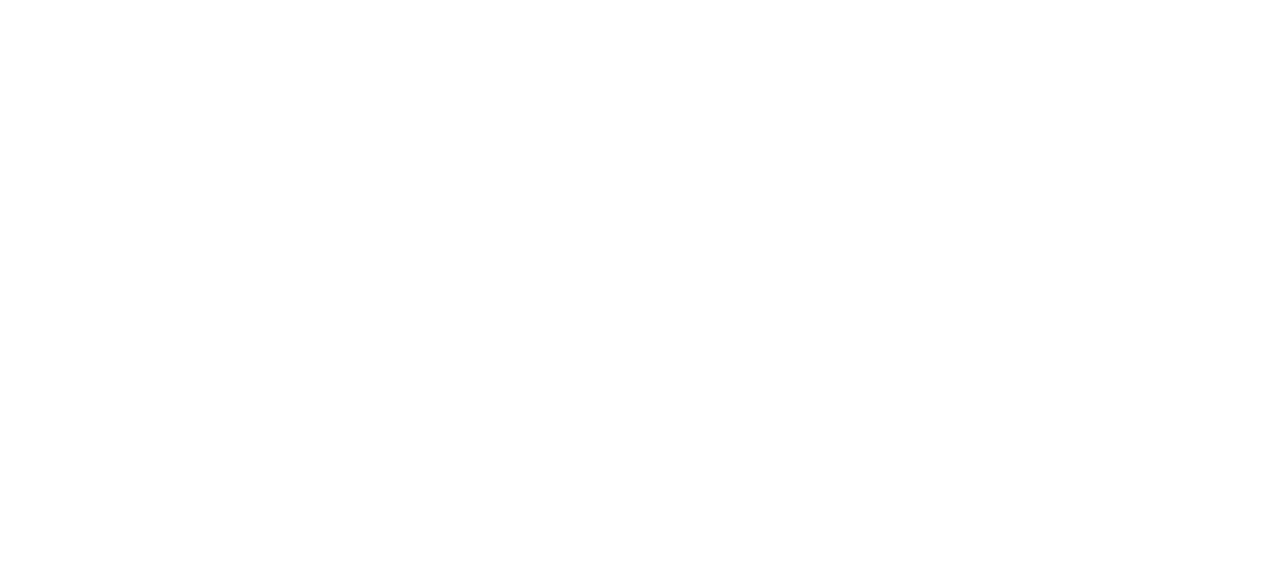
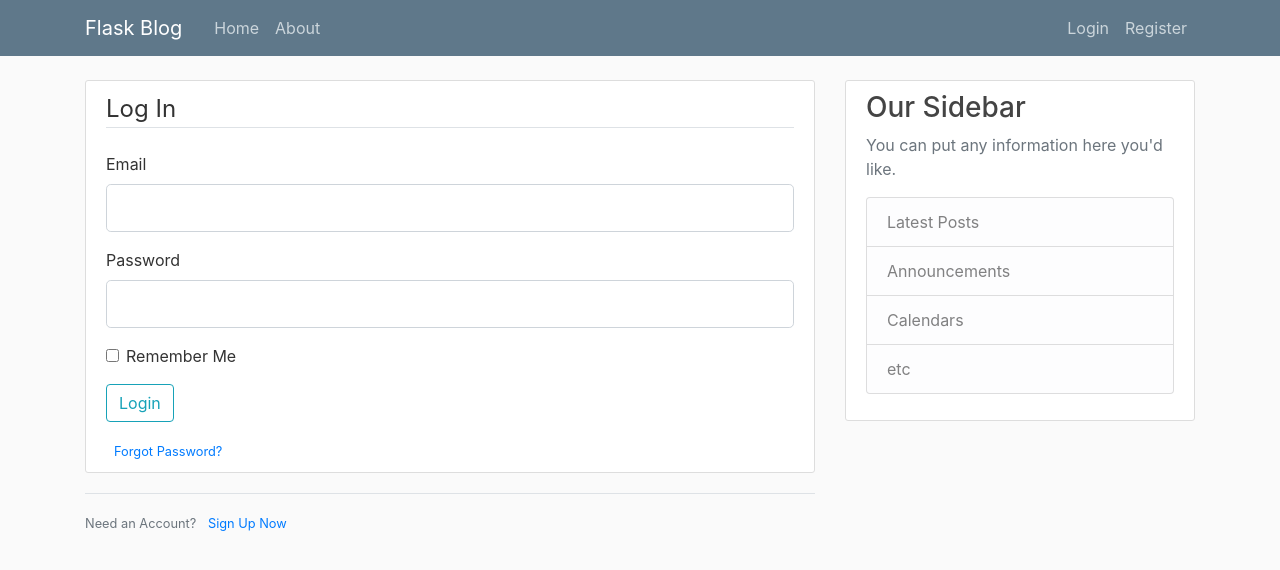
Before and after one commit to nickrosh/flask_blog, a Flask app: page /login in a window 1280 px wide. Before the commit the part shown is empty. Shown: the top 570 px of the page. Run offline with Flask 2, Linux system fonts and the light colour scheme; some libraries are stand-ins or nearby versions.

Commit message:
added login page functionality and fixed navbar

```diff
--- a/flaskblog.py
+++ b/flaskblog.py
@@ -38,9 +38,15 @@ def register():
         return redirect(url_for('home_page'))
     return render_template('register.html', title='Register', form=form)
 
-@app.route("/login")
+@app.route("/login", methods=['GET', 'POST'])
 def login():
     form = LoginForm()
+    if form.validate_on_submit():
+        if form.email.data == 'admin@blog.com' and form.password.data == 'password':
+            flash('You have been logged in!', 'success')
+            return redirect(url_for('home_page'))
+        else:
+            flash('Login Failed, please check email and password', 'danger')
     return render_template('login.html', title='Login', form=form)
 
 if __name__ == '__main__':
--- a/templates/layout.html
+++ b/templates/layout.html
@@ -26,13 +26,13 @@
                 </button>
                 <div class="collapse navbar-collapse" id="navbarToggle">
                   <div class="navbar-nav mr-auto">
-                    <a class="nav-item nav-link" href="/">Home</a>
-                    <a class="nav-item nav-link" href="/about">About</a>
+                    <a class="nav-item nav-link" href="{{ url_for('home_page') }}">Home</a>
+                    <a class="nav-item nav-link" href="{{ url_for('about_page') }}">About</a>
                   </div>
                   <!-- Navbar Right Side -->
                   <div class="navbar-nav">
-                    <a class="nav-item nav-link" href="/login">Login</a>
-                    <a class="nav-item nav-link" href="/register">Register</a>
+                    <a class="nav-item nav-link" href="{{ url_for('login') }}">Login</a>
+                    <a class="nav-item nav-link" href="{{ url_for('register') }}">Register</a>
                   </div>
                 </div>
               </div>
--- a/templates/login.html
+++ b/templates/login.html
@@ -0,0 +1,54 @@
+{% extends "layout.html" %}
+{% block content %}
+    <div class="content-section">
+        <form method="POST" action="">
+            {{ form.hidden_tag() }}
+            <fieldset class="form-group">
+                <legend class="border-bottom mb-4">Log In</legend>
+                <div class="form-group">
+                    {{ form.email.label(class="form-control-label") }}
+
+                    {% if form.email.errors %}
+                        {{ form.email(class="form-control form-control-lg is-invalid") }}
+                        <div class="invalid-feedback">
+                            {% for error in form.email.errors %}
+                                <span>{{ error }}</span>
+                            {% endfor %}
+                        </div>
+                    {% else %}
+                        {{ form.email(class="form-control form-control-lg") }}
+                    {% endif %}
+                </div>
+                <div class="form-group">
+                    {{ form.password.label(class="form-control-label") }}
+
+                    {% if form.password.errors %}
+                        {{ form.password(class="form-control form-control-lg is-invalid") }}
+                        <div class="invalid-feedback">
+                            {% for error in form.password.errors %}
+                                <span>{{ error }}</span>
+                            {% endfor %}
+                        </div>
+                    {% else %}
+                        {{ form.password(class="form-control form-control-lg") }}
+                    {% endif %}
+                </div>
+                <div class="form-check">
+                    {{ form.remember(class="form-check-input") }}
+                    {{ form.remember.label(class="form-check-label") }}
+                </div>
+            </fieldset>
+            <div class="form-group">
+                {{ form.submit(class="btn btn-outline-info") }}
+            </div>
+            <small class="text-muted ml-2">
+                <a href="#">Forgot Password?</a>
+            </small>
+        </form>
+    </div>
+    <div class="border-top pt-3">
+        <small class="text-muted">
+            Need an Account? <a class="ml-2" href="{{ url_for('register') }}">Sign Up Now</a>
+        </small>
+    </div>
+{% endblock content %}
```
Also changed, not shown: templates/register.html (+44 -4 lines).
